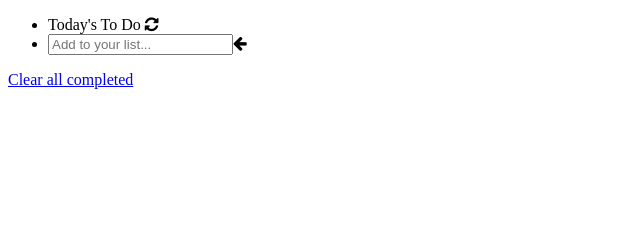
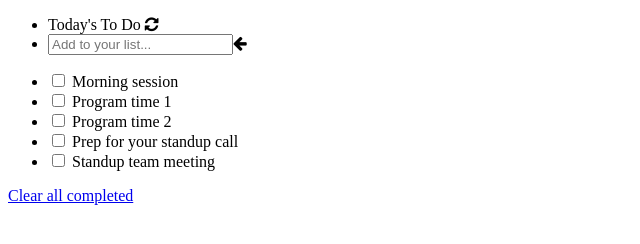
Before and after one commit to kensteph/to-do-list, a website built with webpack: page src/index.html in a window 1280 px wide. Shown: the whole page, without its empty margins (0-640 px from the left). Built offline with nearby package versions, Linux system fonts and the light colour scheme; files whose address does not match are found by name.

Commit message:
Add todo.js file

```diff
--- a/src/index.html
+++ b/src/index.html
@@ -27,7 +27,6 @@
       </article>
     </section>
   </main>
-  <script src="./index.js"></script>
 </body>
 
 </html>
--- a/src/index.js
+++ b/src/index.js
@@ -0,0 +1,3 @@
+import { displayTodos } from "./js/todo";
+
+displayTodos();
--- /dev/null
+++ b/src/js/todo.js
@@ -0,0 +1,56 @@
+const form = document.querySelector('#addToDoForm');
+const toDoList = document.querySelector('.toDoList');
+
+// My To Do list
+const toDoListsArray = [
+  {
+    description: ' Standup team meeting',
+    completed: false,
+    index: 5,
+  },
+  {
+    description: 'Program time 2',
+    completed: false,
+    index: 3,
+  },
+  {
+    description: ' Program time 1',
+    completed: false,
+    index: 2,
+  },
+  {
+    description: ' Morning session',
+    completed: false,
+    index: 1,
+  },
+  {
+    description: ' Prep for your standup call',
+    completed: false,
+    index: 4,
+  },
+];
+
+const displayTodos = () => {
+  // Sort the table of todos
+  const sortedTodoLists = toDoListsArray.sort((a, b) => a.index - b.index);
+  let myToDos = ``;
+  sortedTodoLists.forEach((todo) => {
+    myToDos += `
+    <li class="list-item" id="${todo.index}">
+          <article class="status-title">
+            <input class="status" type="checkbox" title="check!">
+            <span class="title">${todo.description}</span>
+          </article>
+          <article class="verticalDots">
+            <div class="dot"></div>
+            <div class="dot"></div>
+            <div class="dot"></div>
+          </article>
+        </li>`;
+  });
+  toDoList.innerHTML = myToDos;
+};
+
+displayTodos();
+
+export { displayTodos };
```
